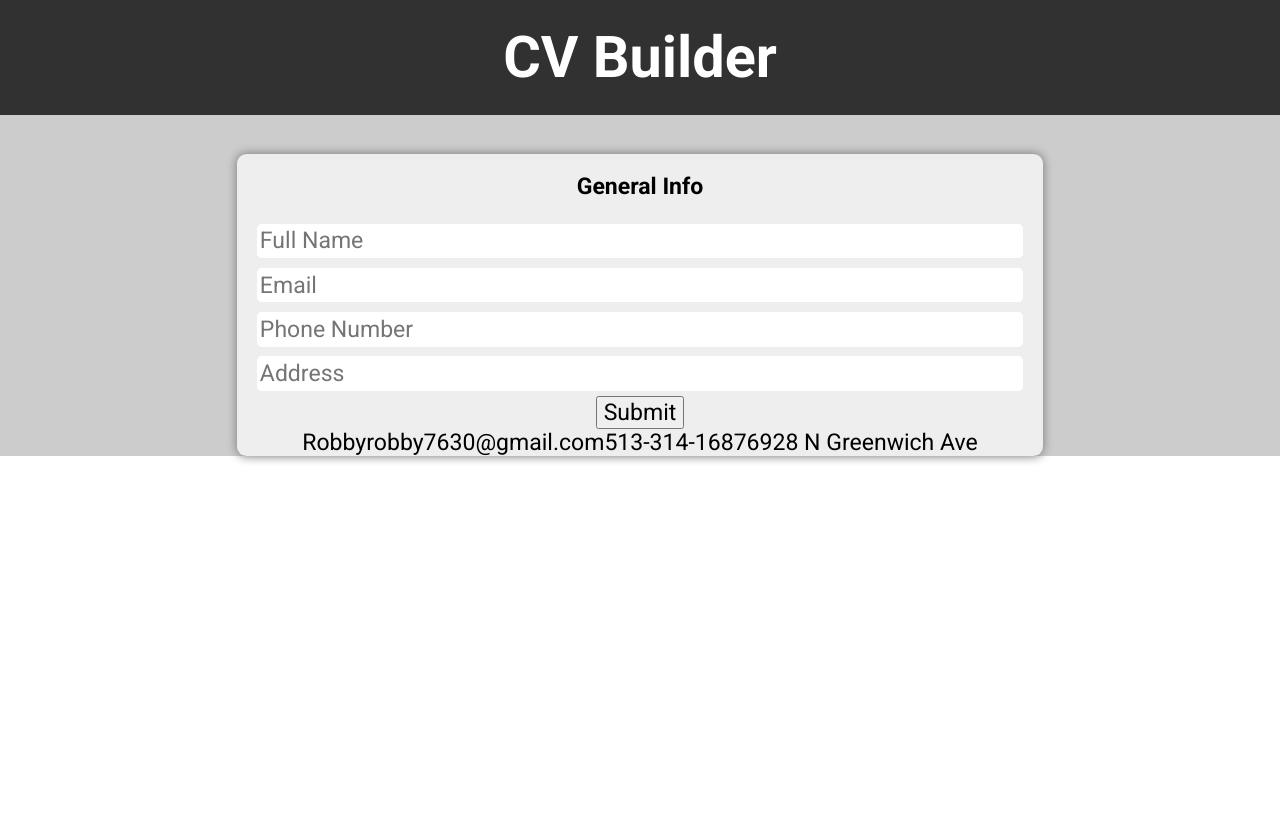
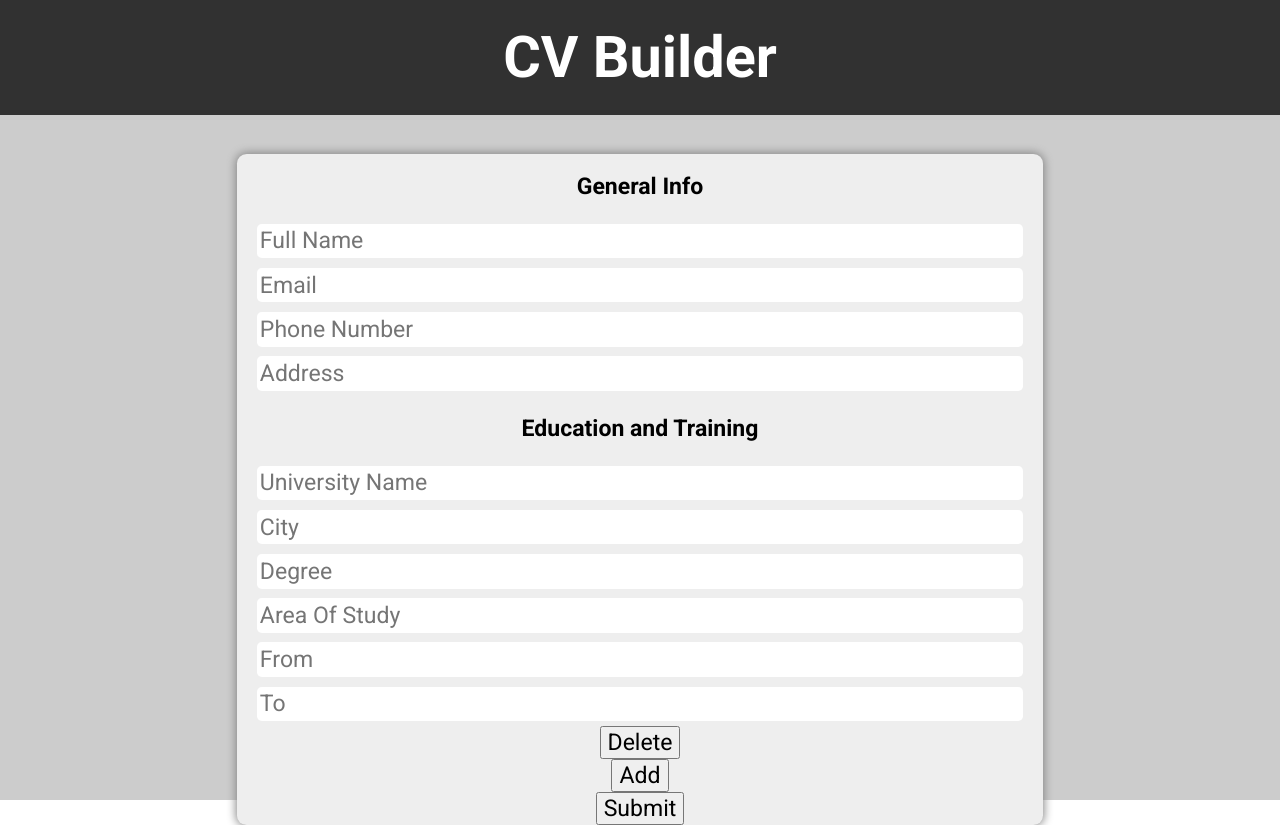
Before and after one commit to rob-noyes/cv-builder, a React (Create React App) app: page / in a window 1280 px wide. Before the commit the page ends 800 px from the top, so only its background shows below. Built offline with nearby package versions, Linux system fonts and the light colour scheme.

Commit message:
implemented Education form, plugged into PesonalInfo useState

```diff
--- a/src/App.css
+++ b/src/App.css
@@ -9,8 +9,8 @@ main {
   display: flex;
   flex-direction: column;
   align-items: center;
-  justify-content: center;
   background: rgb(204, 204, 204);
+  height: 100vh;
 }
 
 .header {
@@ -34,6 +34,7 @@ h1 {
   flex-direction: column;
   align-items: center;
   width: 42rem;
+  max-width: 42rem;
   background: rgb(238, 238, 238);
   border-radius: 0.5rem;
   box-shadow: 0rem 0rem 0.5rem 0.05rem rgb(131, 131, 131);
--- a/src/App.js
+++ b/src/App.js
@@ -2,7 +2,7 @@ import './App.css';
 import React, { useState } from 'react';
 import Header from './components/Header';
 import General from './components/General';
-// import Education from './components/Education';
+import Education from './components/Education';
 // import Experience from './components/Experience';
 
 const App = () => {
@@ -11,11 +11,24 @@ const App = () => {
     email: 'robby7630@gmail.com',
     phoneNumber: '513-314-1687',
     address: '6928 N Greenwich Ave',
+    school: '',
+    city: '',
+    degree: '',
+    study: '',
+    from: '',
+    to: '',
   });
+
   const [newName, setNewName] = useState('');
   const [newEmail, setNewEmail] = useState('');
   const [newNumber, setNewNumber] = useState('');
   const [newAddress, setNewAddress] = useState('');
+  const [newSchool, setNewSchool] = useState('');
+  const [newCity, setNewCity] = useState('');
+  const [newDegree, setNewDegree] = useState('');
+  const [newStudy, setNewStudy] = useState('');
+  const [newFrom, setNewFrom] = useState('');
+  const [newTo, setNewTo] = useState('');
 
   const addPersonalInfo = (event) => {
     event.preventDefault();
@@ -24,12 +37,24 @@ const App = () => {
       email: newEmail,
       phoneNumber: newNumber,
       address: newAddress,
+      school: newSchool,
+      city: newCity,
+      degree: newDegree,
+      study: newStudy,
+      from: newFrom,
+      to: newTo,
     };
     setPersonalInfo(newPersonalInfo);
     setNewName('');
     setNewEmail('');
     setNewNumber('');
     setNewAddress('');
+    setNewSchool('');
+    setNewCity('');
+    setNewDegree('');
+    setNewStudy('');
+    setNewFrom('');
+    setNewTo('');
   };
 
   const handleName = (event) => {
@@ -47,6 +72,28 @@ const App = () => {
     setNewAddress(event.target.value);
   };
 
+  const handleSchool = (event) => {
+    setNewSchool(event.target.value);
+  };
+
+  const handleCity = (event) => {
+    setNewCity(event.target.value);
+  };
+  const handleDegree = (event) => {
+    setNewDegree(event.target.value);
+  };
+
+  const handleStudy = (event) => {
+    setNewStudy(event.target.value);
+  };
+
+  const handleFrom = (event) => {
+    setNewFrom(event.target.value);
+  };
+  const handleTo = (event) => {
+    setNewTo(event.target.value);
+  };
+
   return (
     <main>
       <Header />
@@ -62,15 +109,25 @@ const App = () => {
           onChangeNumber={handleNumber}
           onChangeAddress={handleAddress}
         />
-        {/* <Education />
-        <Experience /> */}
+        <Education
+          schoolValue={newSchool}
+          cityValue={newCity}
+          degreeValue={newDegree}
+          studyValue={newStudy}
+          fromValue={newFrom}
+          toValue={newTo}
+          onSubmit={addPersonalInfo}
+          onChangeSchool={handleSchool}
+          onChangeCity={handleCity}
+          onChangeDegree={handleDegree}
+          onChangeStudy={handleStudy}
+          onChangeFrom={handleFrom}
+          onChangeTo={handleTo}
+        />
+        {/* <Experience /> */}
         <button form="submit-form" type="submit">
           Submit
         </button>
-        {personalInfo.fullName}
-        {personalInfo.email}
-        {personalInfo.phoneNumber}
-        {personalInfo.address}
       </div>
     </main>
   );
--- a/src/components/Education.js
+++ b/src/components/Education.js
@@ -1,14 +1,40 @@
-const Education = () => {
+const Education = ({
+  schoolValue,
+  cityValue,
+  degreeValue,
+  studyValue,
+  fromValue,
+  toValue,
+  onSubmit,
+  onChangeSchool,
+  onChangeCity,
+  onChangeDegree,
+  onChangeStudy,
+  onChangeFrom,
+  onChangeTo,
+}) => {
   return (
     <section className="education">
       <h2>Education and Training</h2>
-      <form className="educationForm">
-        <input placeholder="University Name" />
-        <input placeholder="City" />
-        <input placeholder="Degree" />
-        <input placeholder="Area Of Study" />
-        <input placeholder="From" />
-        <input placeholder="To" />
+      <form onSubmit={onSubmit} className="educationForm">
+        <input
+          value={schoolValue}
+          onChange={onChangeSchool}
+          placeholder="University Name"
+        />
+        <input value={cityValue} onChange={onChangeCity} placeholder="City" />
+        <input
+          value={degreeValue}
+          onChange={onChangeDegree}
+          placeholder="Degree"
+        />
+        <input
+          value={studyValue}
+          onChange={onChangeStudy}
+          placeholder="Area Of Study"
+        />
+        <input value={fromValue} onChange={onChangeFrom} placeholder="From" />
+        <input value={toValue} onChange={onChangeTo} placeholder="To" />
       </form>
       <button>Delete</button>
       <button>Add</button>
--- a/src/components/Experience.js
+++ b/src/components/Experience.js
@@ -3,7 +3,7 @@ const Experience = () => {
     <section className="experience">
       <h2>Experience</h2>
       <form className="experienceForm">
-        <input placeholder="Position" />
+        <input />
         <input placeholder="Company" />
         <input placeholder="City" />
         <input placeholder="From" />
--- a/src/components/General.js
+++ b/src/components/General.js
@@ -17,23 +17,27 @@ const General = ({
           value={nameValue}
           onChange={onChangeName}
           placeholder="Full Name"
+          required
         />
         <input
           value={emailValue}
           onChange={onChangeEmail}
           placeholder="Email"
           type="email"
+          required
         />
         <input
           value={numberValue}
           onChange={onChangeNumber}
           placeholder="Phone Number"
           type="tel"
+          required
         />
         <input
           value={addressValue}
           onChange={onChangeAddress}
           placeholder="Address"
+          required
         />
       </form>
     </section>
```
